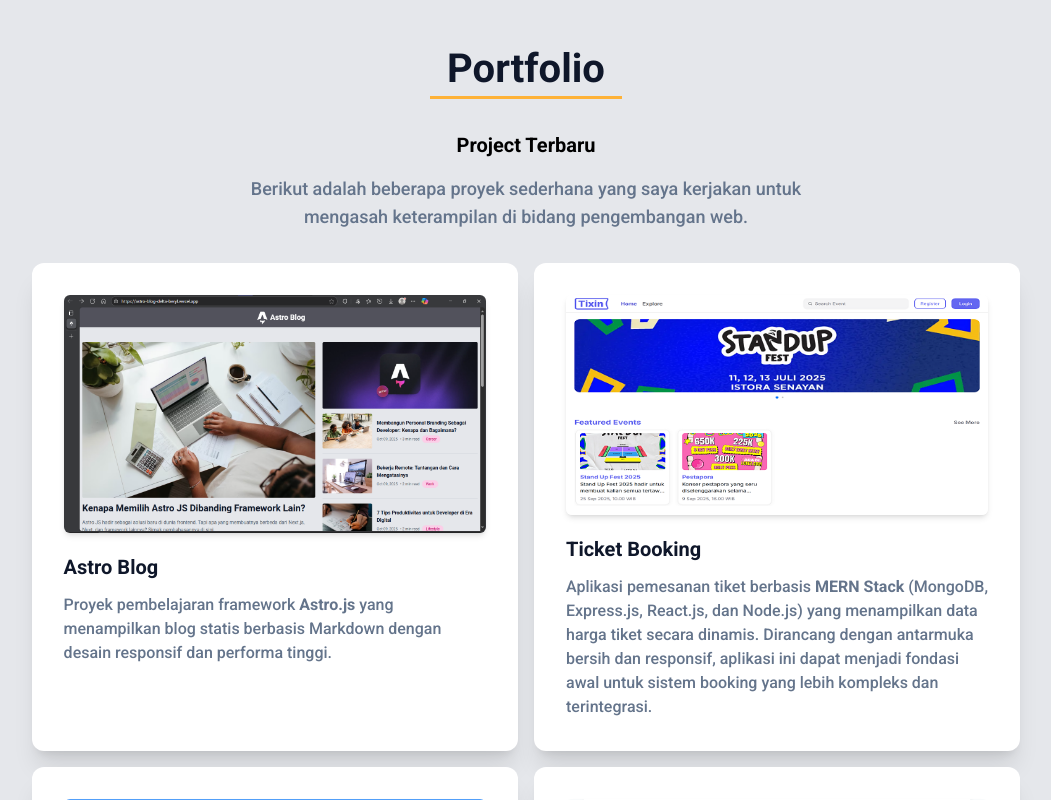
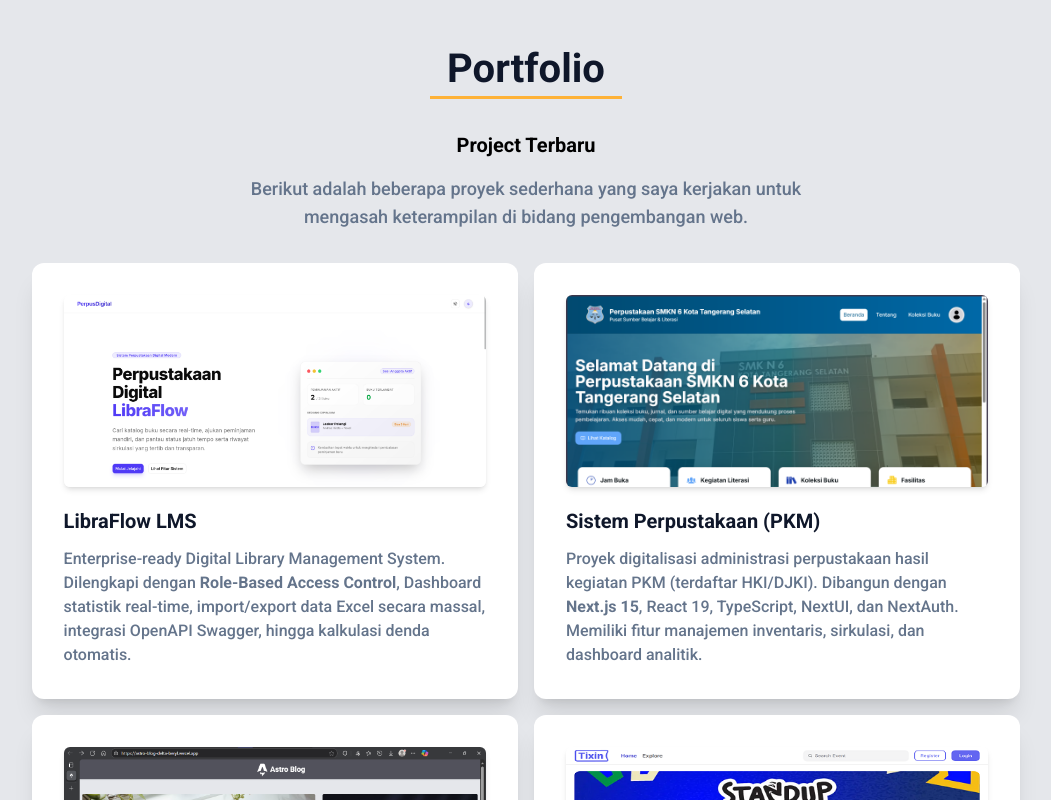
Before and after one commit to hisyamsz/hisyamsz, a website: page index.html in a window 1280 px wide. Shown: the part 2000-2800 px from the top of the page, without its empty margins (114-1165 px from the left). Drawn offline with Linux system fonts and the light colour scheme.

Commit message:
feat: add portfolio projects section and update development dependencies

```diff
--- a/index.html
+++ b/index.html
@@ -256,6 +256,52 @@
           </div>
         </div>
         <div class="flex flex-wrap justify-center w-full gap-4 px-4">
+          <!-- LibraFlow -->
+          <div class="bg-white p-8 rounded-xl shadow-xl md:w-[40%]">
+            <a
+              href="https://github.com/hisyamsz/libraflow"
+              target="_blank"
+              title="LibraFlow Digital Library"
+              class="group"
+            >
+              <div class="overflow-hidden rounded-md shadow-md">
+                <img src="img/libraflow-homepage.png" alt="LibraFlow LMS" class="w-full h-48 object-cover object-top" />
+              </div>
+              <h3 class="mt-5 mb-3 text-xl font-semibold text-dark">
+                <span
+                  class="transition duration-300 ease-in-out group-hover:border-b-2 group-hover:border-primary group-hover:opacity-90"
+                  >LibraFlow LMS</span
+                >
+              </h3>
+            </a>
+            <p class="text-base font-medium text-secondary">
+              Enterprise-ready Digital Library Management System. Dilengkapi dengan <strong>Role-Based Access Control</strong>, Dashboard statistik real-time, import/export data Excel secara massal, integrasi OpenAPI Swagger, hingga kalkulasi denda otomatis.
+            </p>
+          </div>
+
+          <!-- Sistem Perpustakaan (PKM) -->
+          <div class="bg-white p-8 rounded-xl shadow-xl md:w-[40%]">
+            <a
+              href="https://github.com/hisyamsz/fe-perpustakaan"
+              target="_blank"
+              title="Sistem Perpustakaan (PKM)"
+              class="group"
+            >
+              <div class="overflow-hidden rounded-md shadow-md">
+                <img src="img/fe-perpustakaan-home.png" alt="Sistem Perpustakaan (PKM)" class="w-full h-48 object-cover top-0 object-top" />
+              </div>
+              <h3 class="mt-5 mb-3 text-xl font-semibold text-dark">
+                <span
+                  class="transition duration-300 ease-in-out group-hover:border-b-2 group-hover:border-primary group-hover:opacity-90"
+                  >Sistem Perpustakaan (PKM)</span
+                >
+              </h3>
+            </a>
+            <p class="text-base font-medium text-secondary">
+              Proyek digitalisasi administrasi perpustakaan hasil kegiatan PKM (terdaftar HKI/DJKI). Dibangun dengan <strong>Next.js 15</strong>, React 19, TypeScript, NextUI, dan NextAuth. Memiliki fitur manajemen inventaris, sirkulasi, dan dashboard analitik.
+            </p>
+          </div>
+
           <div class="bg-white p-8 rounded-xl shadow-xl md:w-[40%]">
             <a
               href="https://astro-blog-delta-beryl.vercel.app"
--- a/package.json
+++ b/package.json
@@ -5,12 +5,14 @@
     "main": "index.js",
     "scripts": {
         "test": "echo \"Error: no test specified\" && exit 1",
-        "dev": "npx tailwindcss -i ./src/input.css -o ./src/output.css --watch"
+        "dev": "concurrently \"npx tailwindcss -i ./src/input.css -o ./src/output.css --watch\" \"npx live-server --port=3000 --no-browser\""
     },
     "keywords": [],
     "author": "",
     "license": "ISC",
     "devDependencies": {
+        "concurrently": "^10.0.3",
+        "live-server": "^1.2.2",
         "tailwindcss": "^3.4.1"
     }
 }
```
Also changed, not shown: img/fe-perpustakaan-home.png (added), img/libraflow-homepage.png (added), src/output.css, 1 other file.
